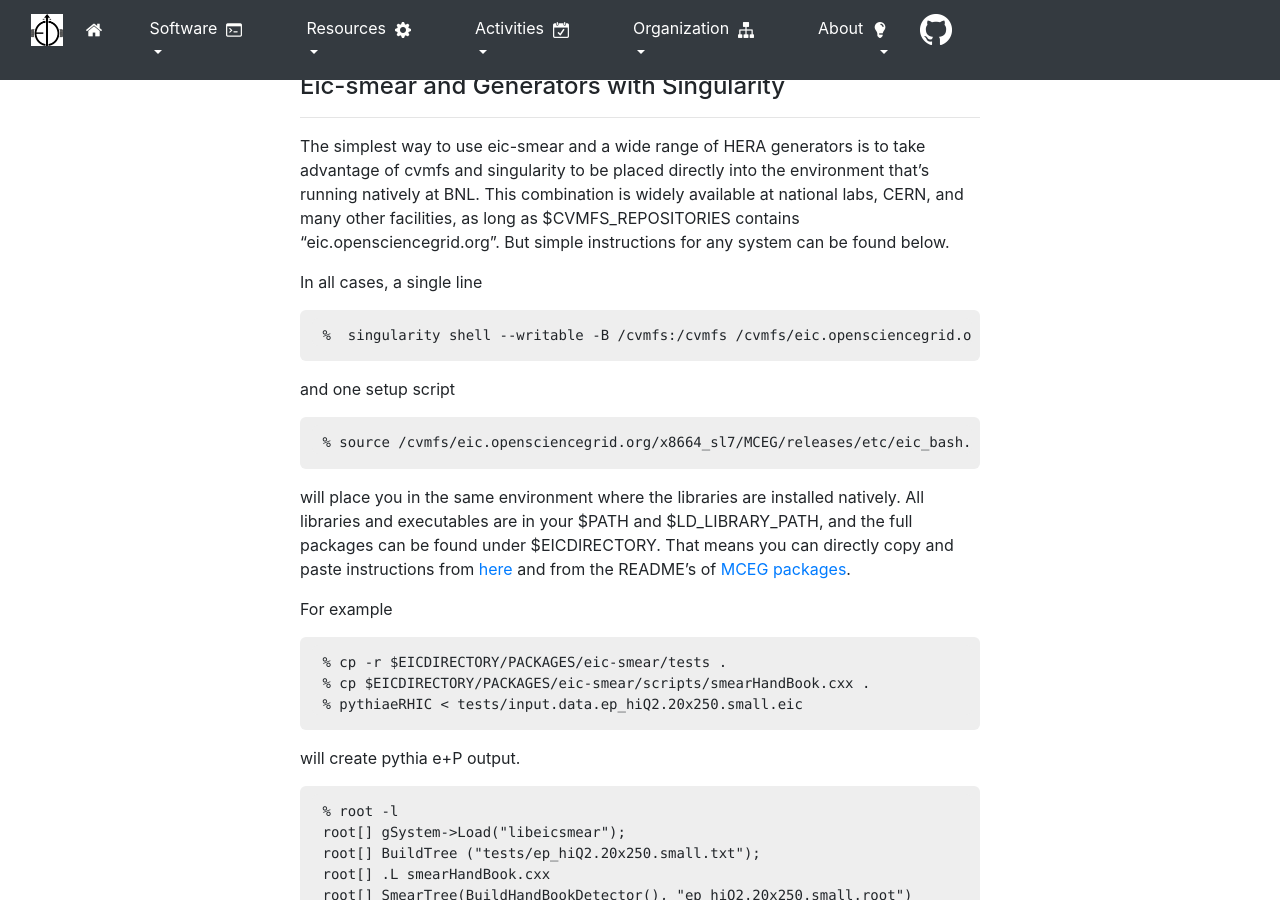
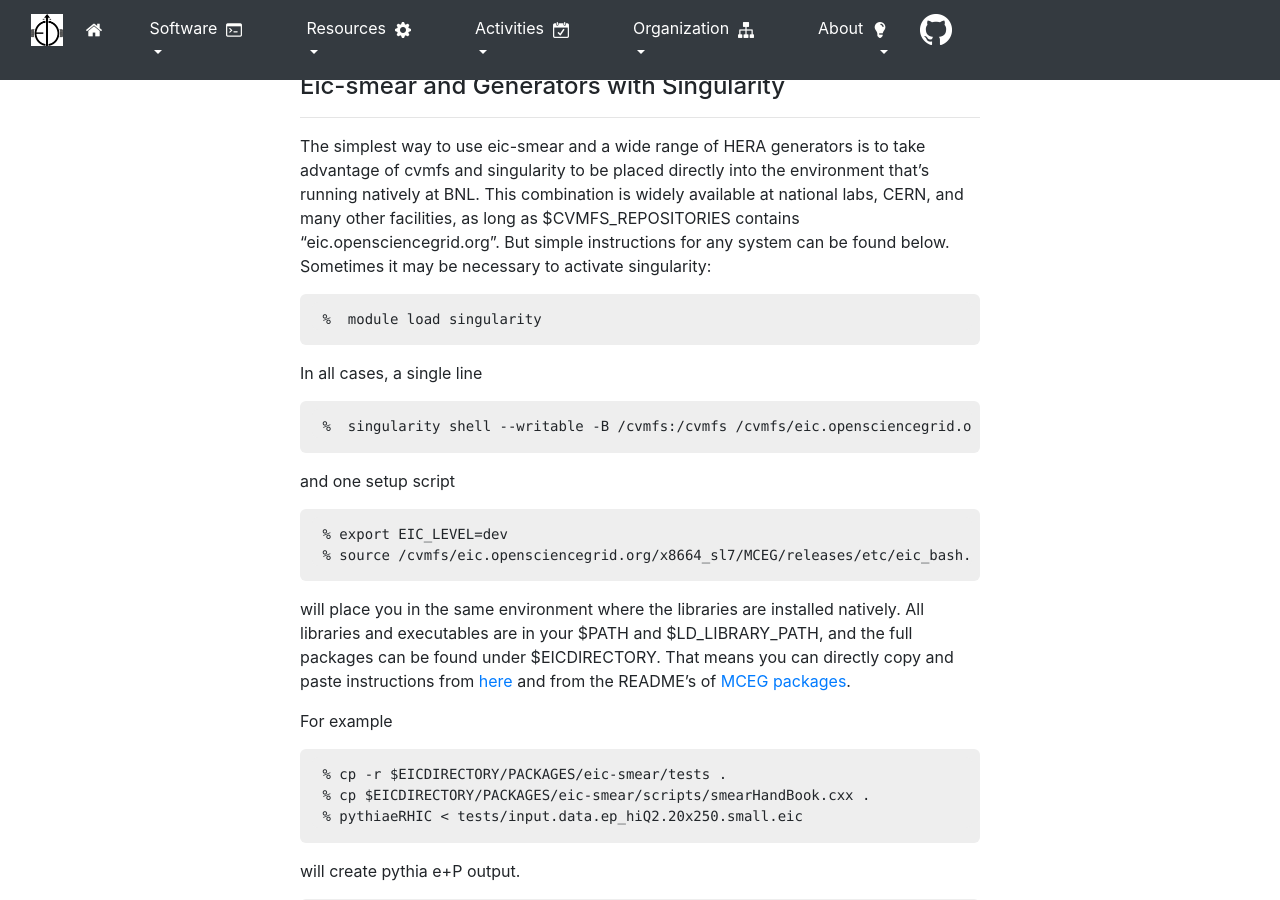
Before and after one commit to kkauder/eic.github.io, a Jekyll site: the page built from _software/eicsmear_generators_singularity.md, in a window 1280 px wide and 900 px high. Built offline with Jekyll 4.4.1, drawn with Linux system fonts in a browser that asks for light colours; nearby versions of some CDN libraries.

Commit message:
Updated singularity instructions

````diff
--- a/_software/eicsmear_generators_singularity.md
+++ b/_software/eicsmear_generators_singularity.md
@@ -7,7 +7,17 @@ layout: default
 
 {% include layouts/title.md %}
 
-The simplest way to use eic-smear and a wide range of HERA generators is to take advantage of cvmfs and singularity to be placed directly into the  environment that's running natively at BNL. This combination is widely available at national labs, CERN, and many other facilities, as long as $CVMFS_REPOSITORIES contains "eic.opensciencegrid.org". But simple instructions for any system can be found below.
+The simplest way to use eic-smear and a wide range of HERA generators
+is to take advantage of cvmfs and singularity to be placed directly
+into the  environment that's running natively at BNL. This combination
+is widely available at national labs, CERN, and many other facilities,
+as long as $CVMFS_REPOSITORIES contains "eic.opensciencegrid.org". But
+simple instructions for any system can be found below.
+Sometimes it may be necessary to activate singularity:
+```sh
+%  module load singularity
+```
+
 
 In all cases, a single line
 ```
@@ -15,6 +25,7 @@ In all cases, a single line
 ```
 and one setup script
 ```
+% export EIC_LEVEL=dev
 % source /cvmfs/eic.opensciencegrid.org/x8664_sl7/MCEG/releases/etc/eic_bash.sh
 ```
 will place you in the same environment where the libraries are
````
